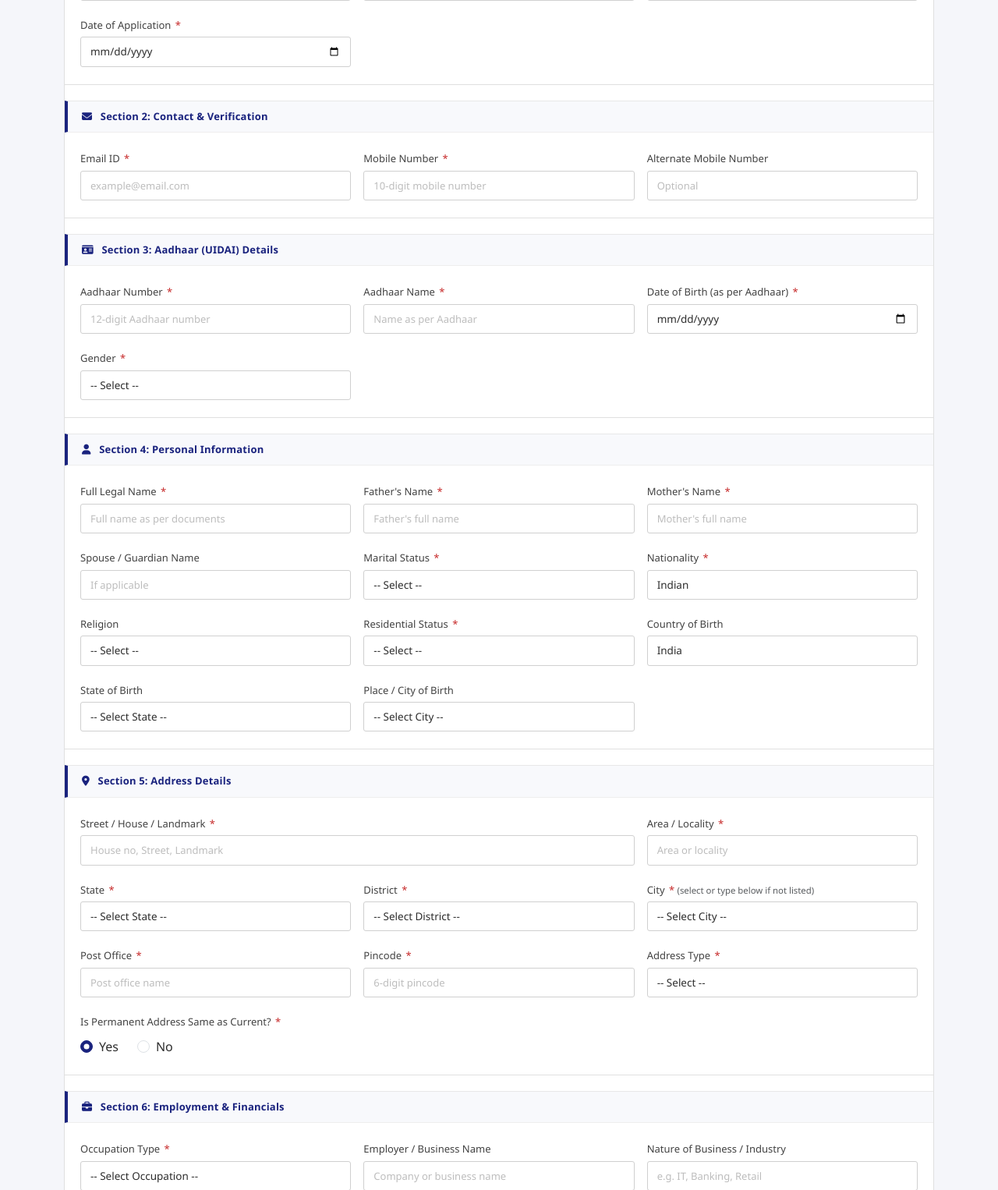
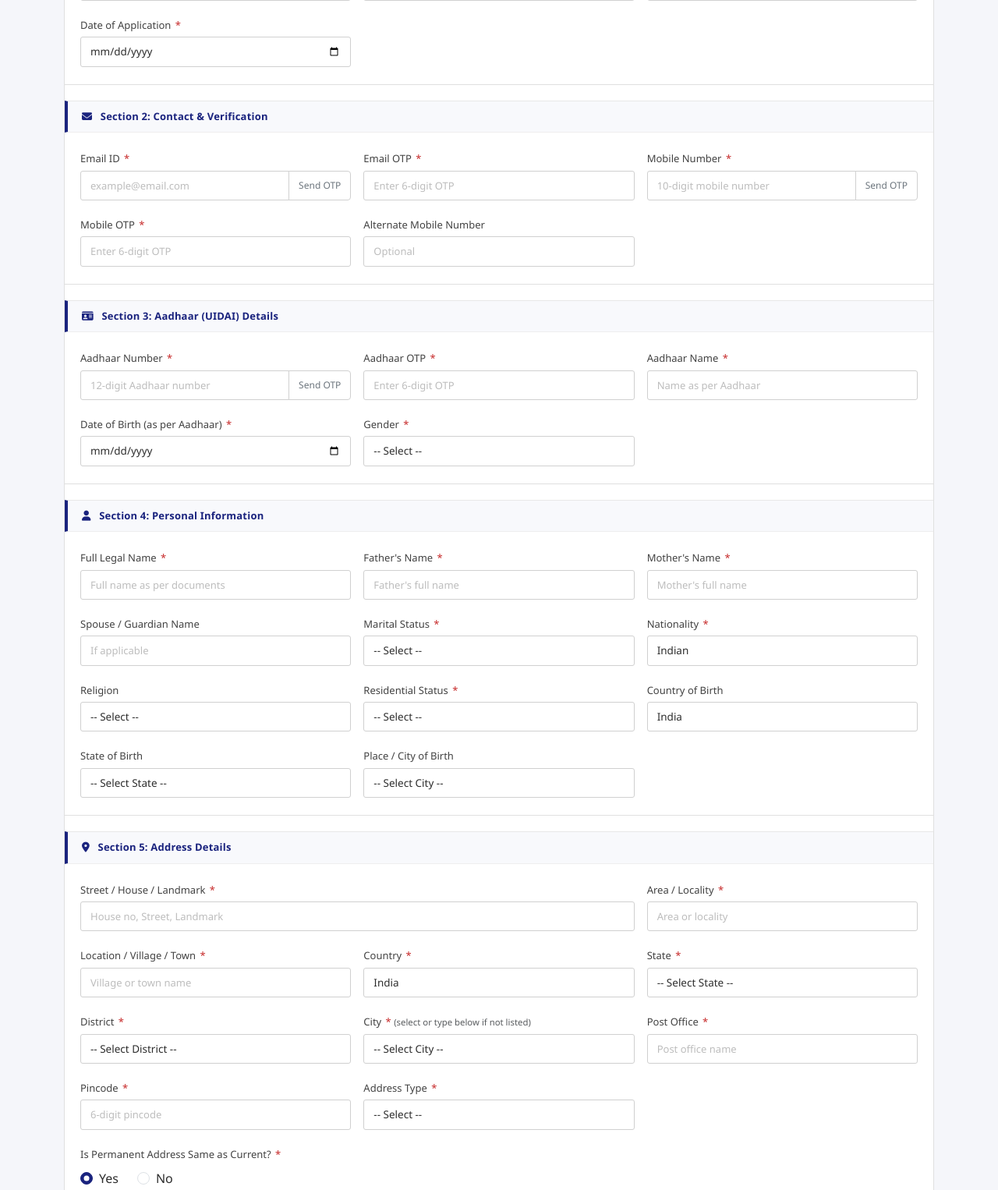
Before and after one commit to ad-aditisingh/kyc-project, a Python web app: template templates/kyc_form.html in a window 1280 px wide. Shown: the part 258-1784 px from the top of the page at 78% size. Run offline with Jinja, Linux system fonts and the light colour scheme; the template is opened without the code that fills it, so the values that code supplies are empty; some libraries are stand-ins or nearby versions.

Commit message:
Complete KYC form with OTP, all fields, MySQL

```diff
--- a/templates/kyc_form.html
+++ b/templates/kyc_form.html
@@ -253,6 +253,7 @@ body {
             </div>
         </div>
 
+
         <!-- SECTION 2: Contact & Verification -->
 <div class="form-card">
     <div class="section-header">
@@ -262,13 +263,33 @@ body {
         <div class="row g-3">
             <div class="col-md-4">
                 <label class="form-label">Email ID <span class="required-star">*</span></label>
-                        <input type="email" class="form-control" name="email" placeholder="example@email.com" required>
+                <div class="input-group">
+                    <input type="email" class="form-control" name="email" id="email" placeholder="example@email.com" required>
+                    <button type="button" class="btn btn-outline-secondary btn-sm" onclick="sendOTP('email')" style="border-color:#d0d0d0; font-size:12px; padding: 0 12px;">Send OTP</button>
+                </div>
                 <div class="invalid-feedback">Please enter a valid email.</div>
             </div>
             <div class="col-md-4">
+                <label class="form-label">Email OTP <span class="required-star">*</span></label>
+                <input type="text" class="form-control" name="email_otp" id="email_otp" placeholder="Enter 6-digit OTP" maxlength="6" pattern="[0-9]{6}" required>
+                <div class="invalid-feedback">Please enter valid OTP.</div>
+                <small id="email_otp_msg" class="text-success" style="display:none;">✓ OTP verified</small>
+                <small id="email_otp_err" class="text-danger" style="display:none;">✗ Incorrect OTP</small>
+            </div>
+            <div class="col-md-4">
                 <label class="form-label">Mobile Number <span class="required-star">*</span></label>
-                        <input type="tel" class="form-control" name="mobile" placeholder="10-digit mobile number" maxlength="10" pattern="[0-9]{10}" required>
+                <div class="input-group">
+                    <input type="tel" class="form-control" name="mobile" id="mobile" placeholder="10-digit mobile number" maxlength="10" pattern="[0-9]{10}" required>
+                    <button type="button" class="btn btn-outline-secondary btn-sm" onclick="sendOTP('mobile')" style="border-color:#d0d0d0; font-size:12px; padding: 0 12px;">Send OTP</button>
+                </div>
                 <div class="invalid-feedback">Please enter valid 10-digit mobile number.</div>
+            </div>
+            <div class="col-md-4">
+                <label class="form-label">Mobile OTP <span class="required-star">*</span></label>
+                <input type="text" class="form-control" name="mobile_otp" id="mobile_otp" placeholder="Enter 6-digit OTP" maxlength="6" pattern="[0-9]{6}" required>
+                <div class="invalid-feedback">Please enter valid OTP.</div>
+                <small id="mobile_otp_msg" class="text-success" style="display:none;">✓ OTP verified</small>
+                <small id="mobile_otp_err" class="text-danger" style="display:none;">✗ Incorrect OTP</small>
             </div>
             <div class="col-md-4">
                 <label class="form-label">Alternate Mobile Number</label>
@@ -278,8 +299,7 @@ body {
         </div>
     </div>
 </div>
-
-        <!-- SECTION 3: Aadhaar Details -->
+        <!-- SECTION 3: Aadhaar (UIDAI) Details -->
 <div class="form-card">
     <div class="section-header">
         <i class="fas fa-id-card"></i> Section 3: Aadhaar (UIDAI) Details
@@ -288,8 +308,18 @@ body {
         <div class="row g-3">
             <div class="col-md-4">
                 <label class="form-label">Aadhaar Number <span class="required-star">*</span></label>
-                        <input type="text" class="form-control" name="aadhaar_number" placeholder="12-digit Aadhaar number" maxlength="12" pattern="[0-9]{12}" required>
+                <div class="input-group">
+                    <input type="text" class="form-control" name="aadhaar_number" id="aadhaar_number" placeholder="12-digit Aadhaar number" maxlength="12" pattern="[0-9]{12}" required>
+                    <button type="button" class="btn btn-outline-secondary btn-sm" onclick="sendOTP('aadhaar')" style="border-color:#d0d0d0; font-size:12px; padding: 0 12px;">Send OTP</button>
+                </div>
                 <div class="invalid-feedback">Please enter valid 12-digit Aadhaar number.</div>
+            </div>
+            <div class="col-md-4">
+                <label class="form-label">Aadhaar OTP <span class="required-star">*</span></label>
+                <input type="text" class="form-control" name="aadhaar_otp" id="aadhaar_otp" placeholder="Enter 6-digit OTP" maxlength="6" pattern="[0-9]{6}" required>
+                <div class="invalid-feedback">Please enter valid OTP.</div>
+                <small id="aadhaar_otp_msg" class="text-success" style="display:none;">✓ OTP verified</small>
+                <small id="aadhaar_otp_err" class="text-danger" style="display:none;">✗ Incorrect OTP</small>
             </div>
             <div class="col-md-4">
                 <label class="form-label">Aadhaar Name <span class="required-star">*</span></label>
@@ -314,7 +344,6 @@ body {
         </div>
     </div>
 </div>
-
         <!-- SECTION 4: Personal Information -->
         <div class="form-card">
             <div class="section-header">
@@ -428,6 +457,16 @@ body {
                        <label class="form-label">Area / Locality <span class="required-star">*</span></label>
                        <input type="text" class="form-control" name="area" placeholder="Area or locality" required>
                        <div class="invalid-feedback">Please enter area.</div>
+                   </div>
+                   <div class="col-md-4">
+                       <label class="form-label">Location / Village / Town <span class="required-star">*</span></label>
+                       <input type="text" class="form-control" name="location_village" placeholder="Village or town name" required>
+                       <div class="invalid-feedback">Please enter location.</div>
+                   </div>
+                   <div class="col-md-4">
+                       <label class="form-label">Country <span class="required-star">*</span></label>
+                       <input type="text" class="form-control" name="country" value="India" required>
+                       <div class="invalid-feedback">Please enter country.</div>
                    </div>
                    <div class="col-md-4">
                        <label class="form-label">State <span class="required-star">*</span></label>
@@ -576,6 +615,14 @@ body {
                 <label class="form-label">Driving Licence Number</label>
                 <input type="text" class="form-control" name="driving_licence" placeholder="Optional">
             </div>
+            <div class="col-md-4">
+                <label class="form-label">Driving Licence DOB</label>
+                <input type="date" class="form-control" name="driving_licence_dob">
+            </div>
+            <div class="col-md-4">
+                <label class="form-label">Driving Licence Name</label>
+                <input type="text" class="form-control" name="driving_licence_name" placeholder="Name as per DL">
+            </div>
         </div>
     </div>
 </div>
@@ -665,6 +712,20 @@ body {
         var form = document.getElementById('kycForm');
         form.addEventListener('submit', function (event) {
             let valid = true;
+
+            // Check OTPs verified
+            if (!otpVerified['email']) {
+                alert('Please verify your Email OTP before submitting.');
+                valid = false;
+            }
+            if (!otpVerified['mobile']) {
+                alert('Please verify your Mobile OTP before submitting.');
+                valid = false;
+            }
+            if (!otpVerified['aadhaar']) {
+                alert('Please verify your Aadhaar OTP before submitting.');
+                valid = false;
+            }
 
             // Check file sizes
             const fileInputs = document.querySelectorAll('input[type="file"]');
@@ -820,6 +881,59 @@ body {
                 });
             });
     }
+    // Mock OTP system
+    var otpSent = { email: false, mobile: false, aadhaar: false };
+    var otpVerified = { email: false, mobile: false, aadhaar: false };
+    var MOCK_OTP = '123456';
+
+    function sendOTP(type) {
+        var inputMap = { email: 'email', mobile: 'mobile', aadhaar: 'aadhaar_number' };
+        var input = document.getElementById(inputMap[type]);
+
+        if (!input.value.trim()) {
+            input.classList.add('is-invalid');
+            alert('Please enter ' + type + ' first before sending OTP.');
+            return;
+        }
+
+        otpSent[type] = true;
+        var msgEl = document.getElementById(type + '_otp_msg');
+        var errEl = document.getElementById(type + '_otp_err');
+        if (msgEl) { msgEl.style.display = 'none'; }
+        if (errEl) { errEl.style.display = 'none'; }
+
+        alert('OTP sent successfully! Use 123456 for testing.');
+    }
+
+    function verifyOTP(type) {
+        var otpInput = document.getElementById(type + '_otp');
+        var msgEl = document.getElementById(type + '_otp_msg');
+        var errEl = document.getElementById(type + '_otp_err');
+
+        if (!otpInput) return;
+
+        if (otpInput.value === MOCK_OTP) {
+            otpVerified[type] = true;
+            otpInput.classList.remove('is-invalid');
+            if (msgEl) { msgEl.style.display = 'block'; }
+            if (errEl) { errEl.style.display = 'none'; }
+        } else if (otpInput.value.length === 6) {
+            otpVerified[type] = false;
+            otpInput.classList.add('is-invalid');
+            if (msgEl) { msgEl.style.display = 'none'; }
+            if (errEl) { errEl.style.display = 'block'; }
+        }
+    }
+
+    // Auto verify OTP as user types
+    ['email', 'mobile', 'aadhaar'].forEach(function(type) {
+        var el = document.getElementById(type + '_otp');
+        if (el) {
+            el.addEventListener('input', function() {
+                verifyOTP(type);
+            });
+        }
+    });
 
     // PAN uppercase
     // PAN uppercase
```
Also changed, not shown: app.py (+7 -2 lines). Lines whose indentation alone changed are shown as unchanged.
